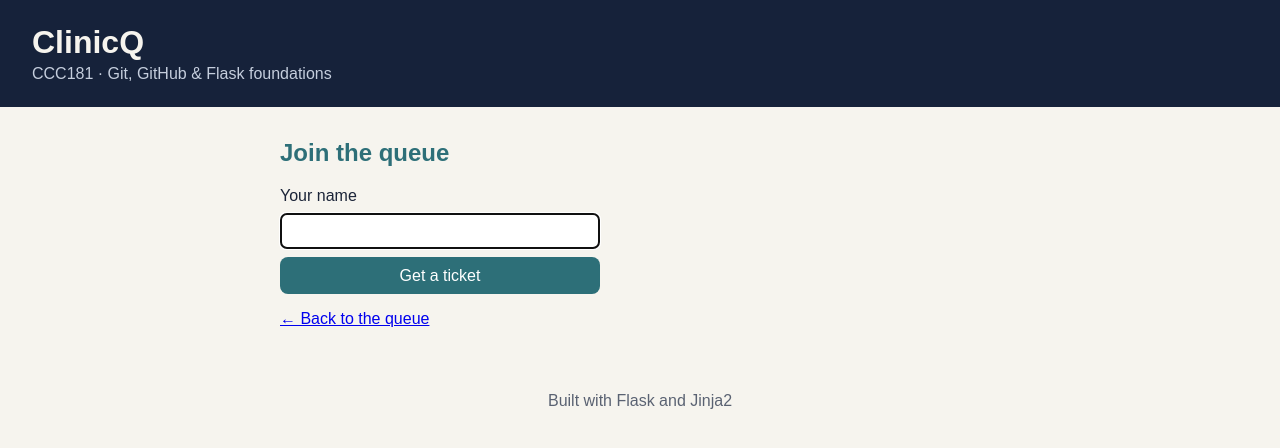
After one commit to jjmmontemayor/ccc181-1s-2026, a Flask app: page /join in a window 1280 px wide. The commit adds this page. Shown: the top 448 px of the page. Run offline with Flask 3, Linux system fonts and the light colour scheme.

Commit message:
Add join-queue form

```diff
--- a/lecture/demo/my-app/app.py
+++ b/lecture/demo/my-app/app.py
@@ -4,15 +4,13 @@ Run it with:
     flask --app app run --debug
 then open http://127.0.0.1:5000
 """
-from flask import Flask, abort, render_template
+from flask import Flask, abort, render_template, redirect, request, url_for
 
 app = Flask(__name__)
 
 # Sample data for the demo. A real app would load this from a database later.
 TICKETS = [{"number": 12, "name": "Ana"}, {"number": 13, "name": "John"}]
 
-
-@app.route("/")
 def index():
     # render_template looks inside the templates/ folder and passes
     # keyword arguments to the template as variables.
@@ -29,6 +27,22 @@ def ticket(ticket_id):
 
     abort(404)
 
+
+@app.route("/join", methods=["GET", "POST"])
+def join():
+    # GET: show the empty form. POST: the form was submitted.
+    if request.method == "POST":
+        name = request.form.get("name", "").strip()
+        if not name:
+            return render_template("join.html", error="Please enter your name.")
+
+        number = TICKETS[-1]["number"] + 1 if TICKETS else 1
+        TICKETS.append({"number": number, "name": name})
+        # Redirect after POST so refreshing the page doesn't join twice.
+        return redirect(url_for("ticket", ticket_id=number))
+
+    return render_template("join.html")
+
 @app.route("/hello")
 def hello():
     # The plain-string version from the Routes slide.
--- a/lecture/demo/my-app/static/css/style.css
+++ b/lecture/demo/my-app/static/css/style.css
@@ -49,3 +49,33 @@ footer {
   color: #5A6272;
   padding: 2rem 0;
 }
+
+
+/* Join-queue form */
+.button, .join-form button {
+  display: inline-block;
+  background: var(--teal);
+  color: #fff;
+  border: none;
+  border-radius: 8px;
+  padding: 0.6rem 1.2rem;
+  font: inherit;
+  text-decoration: none;
+  cursor: pointer;
+}
+
+.join-form {
+  display: flex;
+  flex-direction: column;
+  gap: 0.5rem;
+  max-width: 320px;
+}
+
+.join-form input {
+  padding: 0.5rem;
+  border: 1px solid #C9C4B8;
+  border-radius: 6px;
+  font: inherit;
+}
+
+.error { color: var(--orange); font-weight: 600; }
--- /dev/null
+++ b/lecture/demo/my-app/templates/join.html
@@ -0,0 +1,20 @@
+{% extends "base.html" %}
+
+{% block title %}Join the queue · ClinicQ{% endblock %}
+
+{% block content %}
+  <h2>Join the queue</h2>
+
+  {% if error %}
+    <p class="error">{{ error }}</p>
+  {% endif %}
+
+  {# method="post" sends the form to the same URL as a POST request #}
+  <form method="post" class="join-form">
+    <label for="name">Your name</label>
+    <input id="name" name="name" type="text" autofocus>
+    <button type="submit">Get a ticket</button>
+  </form>
+
+  <p><a href="{{ url_for('index') }}">&larr; Back to the queue</a></p>
+{% endblock %}
```
